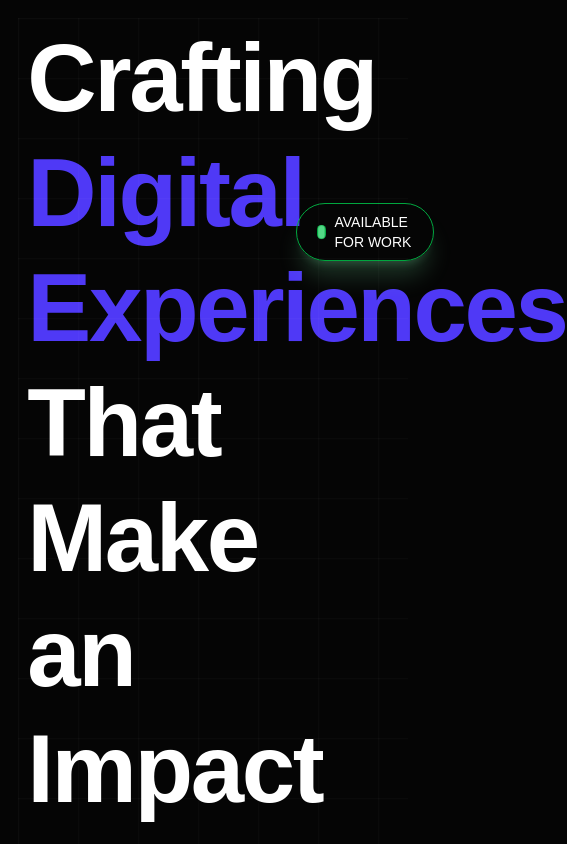
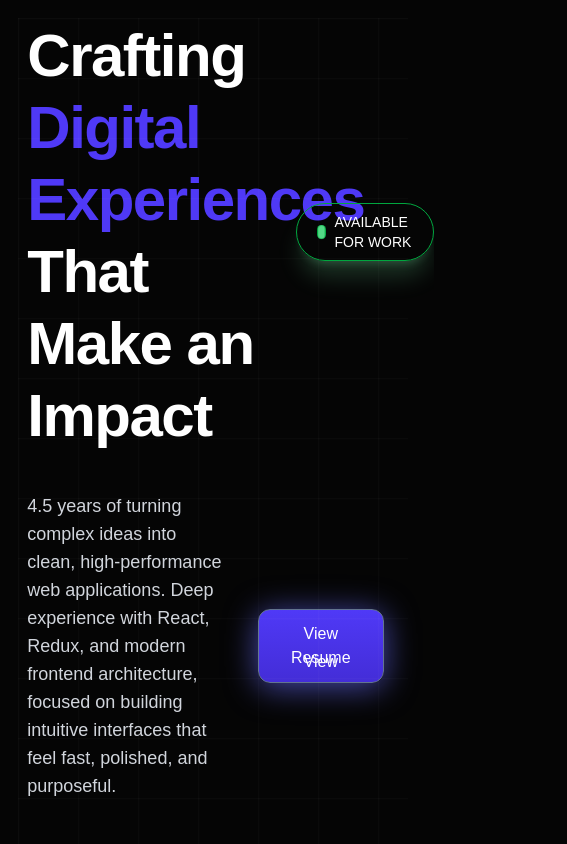
Before and after one commit to Prateek-Lohani/Portfolio_2026, a React (Vite) app: page / in a window 390 px wide. Shown: the top 844 px of the page, 567 px wide, since content can reach past the window. Built offline with nearby package versions, Linux system fonts and the light colour scheme.

Commit message:
made hero text-size responsive

```diff
--- a/src/components/Hero.jsx
+++ b/src/components/Hero.jsx
@@ -3,9 +3,10 @@ import AvailabilityBadge from "./AvailabilityBadge";
 const Hero = () => {
   return (
     <section id="home" className="w-full h-screen py-[5%] px-[7%]">
-
-        <AvailabilityBadge/>
-      <h2 className="text-8xl font-bold w-[70%] tracking-tight leading-[1.2]">
+      <AvailabilityBadge />
+      <h2
+        className="text-6xl md:text-7xl lg:text-8xl font-bold w-[70%] tracking-tight leading-[1.2]"
+      >
         Crafting <br />
         <span className="text-indigo-600">Digital Experiences</span> <br />
         That Make an Impact
```
